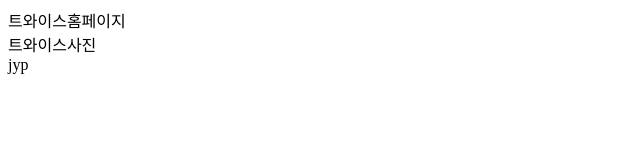
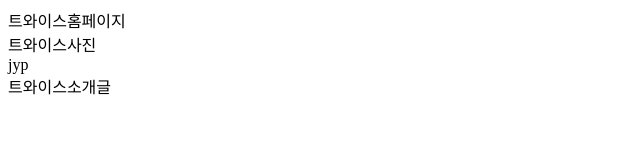
Before and after one commit to realcodingcnu/-RC-Group03, a plain HTML site: page index.html in a window 1280 px wide. Shown: the whole page, without its empty margins (0-640 px from the left). Drawn offline with Linux system fonts and the light colour scheme.

Commit message:
Add Twice txt index.html

```diff
--- a/index.html
+++ b/index.html
@@ -2,4 +2,5 @@
 	<head>트와이스홈페이지</head>
 	<div> 트와이스사진</div>
 	<footer> jyp </footer>
+	<body>트와이스소개글</body>
 </html>
```
